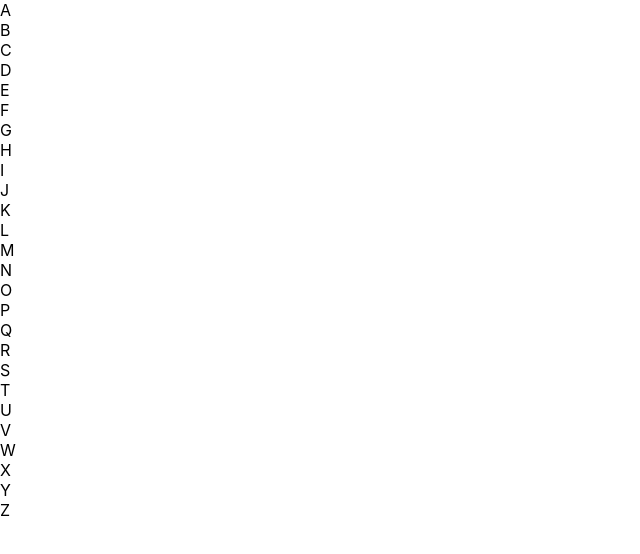
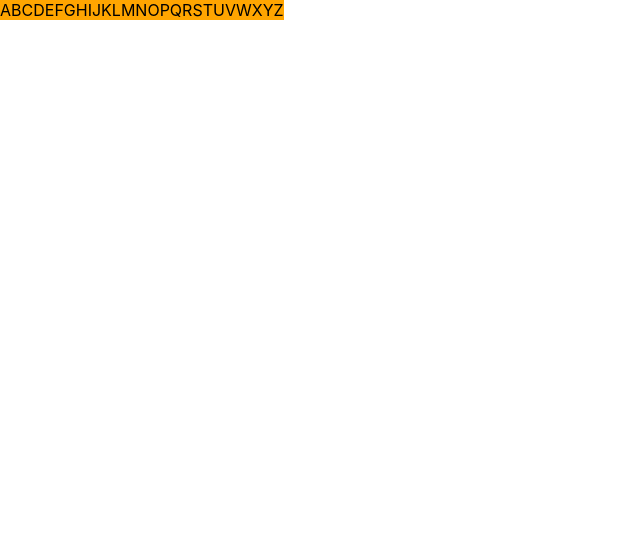
Before and after one commit to LerouxGabrielle/lesson-by-arnaud, a React (Create React App) app in the folder memory/: page / in a window 1280 px wide. Shown: the top 554 px of the page, without its empty margins (0-640 px from the left). Built offline with nearby package versions, Linux system fonts and the light colour scheme.

Commit message:
blablabla

```diff
--- a/memory/src/composant/Bouton.css
+++ b/memory/src/composant/Bouton.css
@@ -0,0 +1,5 @@
+.lettre
+    {
+    background-color: orange;
+    float: left
+    }
--- a/memory/src/composant/Bouton.js
+++ b/memory/src/composant/Bouton.js
@@ -4,10 +4,9 @@ import './Bouton.css'
 
 const Bouton = ({ bouton, onClick }) => (
     <div className="lettre" onClick={() => onClick(bouton)} >
-      <span>
+
         {bouton}
 
-      </span>
     </div>
   )
 export default Bouton
```
